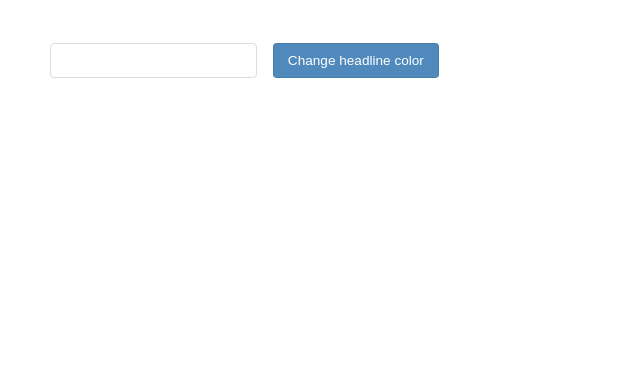
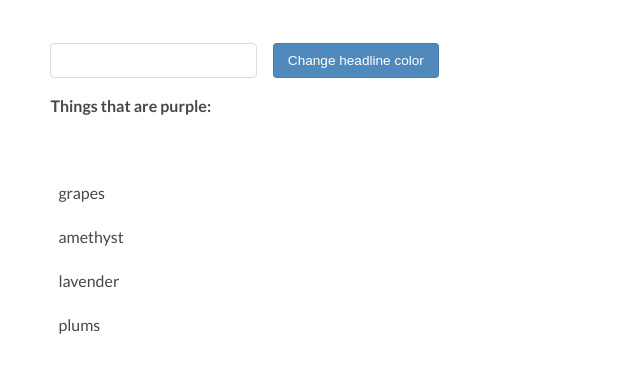
Before and after one commit to GiuseppeJoeT/JS-DOM-Manipulation, a plain HTML site: page index.html in a window 1280 px wide. Shown: the part 146-518 px from the top of the page, without its empty margins (0-640 px from the left). Drawn offline with Linux system fonts and the light colour scheme.

```diff
--- a/index.html
+++ b/index.html
@@ -6,9 +6,17 @@
   </head>
   <body>
     <h1 id="myHeading">JavaScript and the DOM</h1>
-    <p id="myParagraph">Making a web page interactive</p>
+    <p>Making a web page interactive</p>
     <input type="text" id="myTextInput">
     <button id="myButton">Change headline color</button>
+    <p>Things that are purple:</p>
+    <br>
+    <ul>
+      <li>grapes</li>
+      <li>amethyst</li>
+      <li>lavender</li>
+      <li>plums</li>
+    </ul>
     <script src="app.js"></script>
   </body>
 </html>
```
